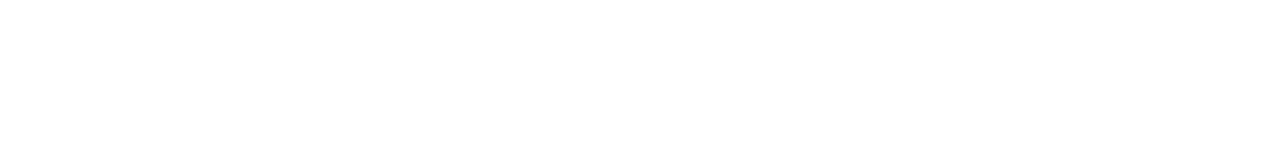
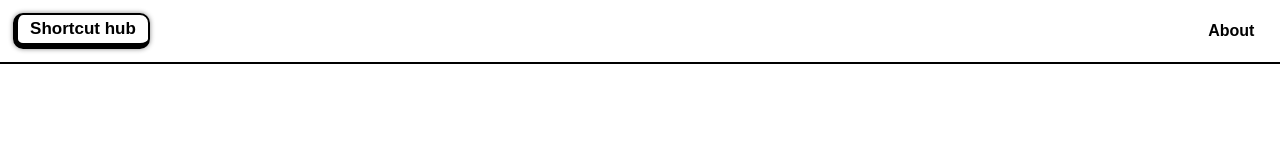
Before and after one commit to Prajwaluppalapati/shortcut-hub, a plain HTML site: page index.html in a window 1280 px wide. Drawn offline with Linux system fonts and the light colour scheme.

Commit message:
Commit after 1 hour 18 mins
-> Making the navbar

```diff
--- a/index.css
+++ b/index.css
@@ -0,0 +1,65 @@
+body{
+    margin: 0;
+    font-family: sans-serif;
+}
+
+nav{
+    display: flex;
+    flex-direction: row;
+    background: rgb(255, 255, 255);
+    border-bottom: 2px solid black;
+}
+
+nav a{
+    margin-top: auto;
+    margin-bottom: auto;
+    color: black;
+    text-decoration: none;
+    font-weight: bold;
+    transition: color 0.3s ease;
+}
+
+nav a:hover{
+    color: rgba(0, 0, 0, 0.728);
+}
+
+.index_nav_left{
+    width: 50%;
+    padding: 1%;
+    padding-left: 1%;
+}
+
+.index_nav_left a{
+    text-decoration: none;
+}
+
+.full_logo{
+    border: 2px solid black;
+    width: fit-content;
+    height: 20px;
+    padding-left: 2%;
+    padding-right: 2%;
+    padding-top: 0.7%;
+    padding-bottom: 0.7%;
+    border-radius: 10px;
+    border-left: 5px solid black;
+    border-bottom: 6px solid black;
+    box-shadow: 0px 0px 5px rgba(0, 0, 0, 0.463);
+}
+
+.full_logo p{
+    height: fit-content;
+    margin-top: auto;
+    margin-bottom: auto;
+    font-size: 17px;
+    font-weight: bold;
+    text-decoration: none;
+    color: black;
+}
+
+.index_nav_right{
+    justify-content: right;
+    padding-right: 2%;
+    display: flex;
+    width: 50%;
+}
--- a/index.html
+++ b/index.html
@@ -1,3 +1,22 @@
 <!DOCTYPE html>
-
+<head>
+   <title>Shortcut Hub</title>
+   <link rel="stylesheet" href="index.css">
+    <link rel="icon" href="logo.png" type="image/x-icon"><!-- Temporary logo -->
+</head>
+<body class="index_page">
+     <nav class="index_nav">
+        <div class="index_nav_left">
+         <a href="index.html">
+            <div class="full_logo">
+            <p>Shortcut hub</p>
+           </div>
+         </a>
+        </div>
+        <div class="index_nav_right">
+         <a href="#">About</a>
+         <a href="#"></a>
+        </div>
+     </nav>
+</body>
 </html>
```
Also changed, not shown: logo.png (added).
